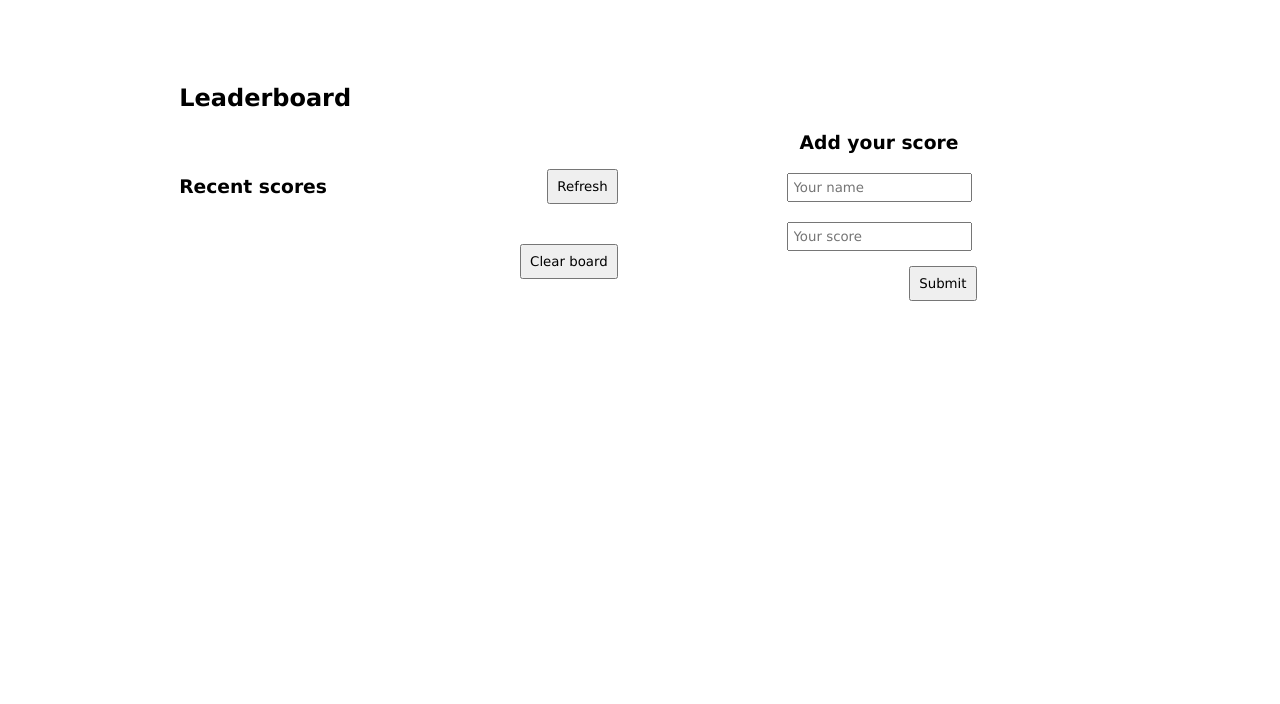
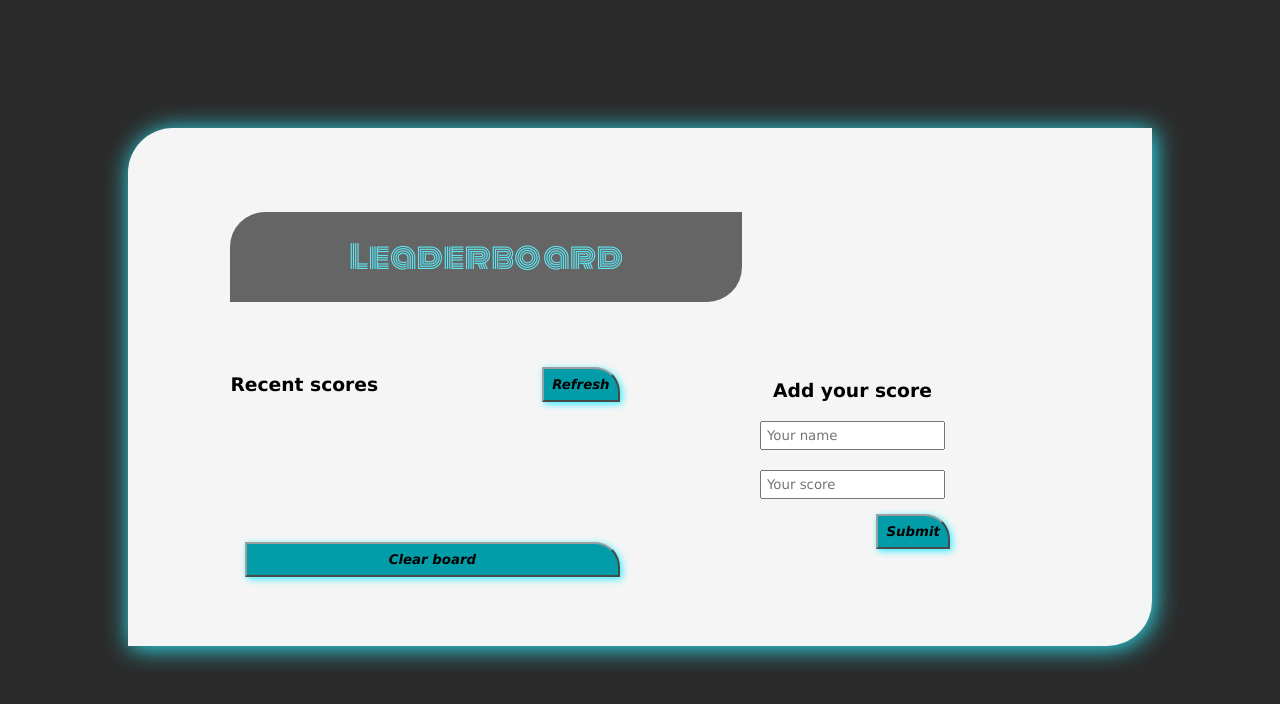
Before and after one commit to marurevi/Leaderboard, a website built with webpack: page src/index.html in a window 1280 px wide. Built offline with nearby package versions, Linux system fonts and the light colour scheme; no server answers.

Commit message:
Add Style

```diff
--- a/src/index.html
+++ b/src/index.html
@@ -6,7 +6,8 @@
   <meta name="viewport" content="width=device-width, initial-scale=1.0">
   <title>Leaderboard</title>
 </head>
-<body class="container">
+<body>
+  <div class="container">
     <section class="title"><h1>Leaderboard</h1></section>
     <section class="col1">
       <div class="row"><h3>Recent scores</h3><button type="button" id="refresh">Refresh</button></div>
@@ -21,5 +22,6 @@
         <button type="button" id="submit">Submit</button>
       </form>
     </section>
+  </div>
 </body>
 </html>
--- a/src/modules/url.js
+++ b/src/modules/url.js
@@ -1,5 +1,5 @@
 const urlAPI = 'https://us-central1-js-capstone-backend.cloudfunctions.net/api/games/';
-let ID = 'DIEeBnVnK9daqte6ChhC';
+let ID = 'o3g6HKPKQaXnaj3JS16M';
 let URL = `${urlAPI + ID}/scores/`;
 
 const changeID = async () => {
--- a/src/style.css
+++ b/src/style.css
@@ -1,18 +1,30 @@
+@import url('https://fonts.googleapis.com/css2?family=Monoton&family=Press+Start+2P&display=swap');
+
 * {
   margin: 0;
   padding: 0;
   font-family: Verdana, Geneva, Tahoma, sans-serif;
 }
 
+body {
+background-color: rgb(43, 43, 43);
+
+}
+
 .container {
   display: grid;
+  background-color: whitesmoke;
   grid-template-columns: 10% 38.5% 3% 38.5% 10%;
   grid-template-rows: auto;
   grid-template-areas:
     ". title title title ."
     ". col1 . col2 .";
   align-items: center;
-  margin: 5%;
+  margin: 10%;
+  padding: 5% 0;
+  border-top-left-radius: 45px;
+  border-bottom-right-radius: 45px;
+  box-shadow: rgb(47, 238, 255) 2px 2px 25px;
 }
 
 .container section {
@@ -23,11 +35,28 @@
 .title {
   padding: 20px 0;
   grid-area: title;
+  margin-bottom: 40px;
+}
+.title h1 {
+  font-family: 'Monoton', cursive;
+  padding: 20px 10px;
+  font-size:xx-large;
+  font-weight: 400;
+  border-top-left-radius: 35px;
+  border-bottom-right-radius: 35px;
+  background-color: rgb(101, 101, 101);
+  color: rgb(93, 231, 244);
+  text-align: center;
+  width: 60%;
 }
 
 .col1 {
   align-items: center;
   grid-area: col1;
+}
+
+#clearBtn {
+  width: 95%;
 }
 
 .col2 {
@@ -51,8 +80,14 @@
 button {
   margin: 5px;
   padding: 8px;
+  background-color: rgb(3, 157, 169);
+  font-weight: bold;
+  font-style: oblique;
+  border-color: rgb(157, 157, 157);
+  border-start-end-radius: 25px;
   align-self: flex-end;
   width: max-content;
+  box-shadow: rgb(47, 238, 255) 2px 2px 7px;
 }
 
 input {
@@ -61,9 +96,34 @@ input {
 }
 
 .dinamicTable {
+  overflow-y: scroll;
+  overflow-x: hidden;
   margin-top: 10px;
   padding: 10px;
   width: 95%;
+  height: 100px;
+}
+/* width */
+.dinamicTable::-webkit-scrollbar {
+  width: 10px;
+  margin-left: 5px;
+}
+
+/* Track */
+.dinamicTable::-webkit-scrollbar-track {
+  box-shadow: inset 0 0 5px rgb(182, 184, 183);
+  border-radius: 10px;
+}
+
+/* Handle */
+.dinamicTable::-webkit-scrollbar-thumb {
+  background: rgb(4, 126, 153);
+  border-radius: 10px;
+}
+
+/* Handle on hover */
+.dinamicTable::-webkit-scrollbar-thumb:hover {
+  background: #00656a;
 }
 
 .line {
```
Also changed, not shown: dist/main.js. Lines whose indentation alone changed are shown as unchanged.
